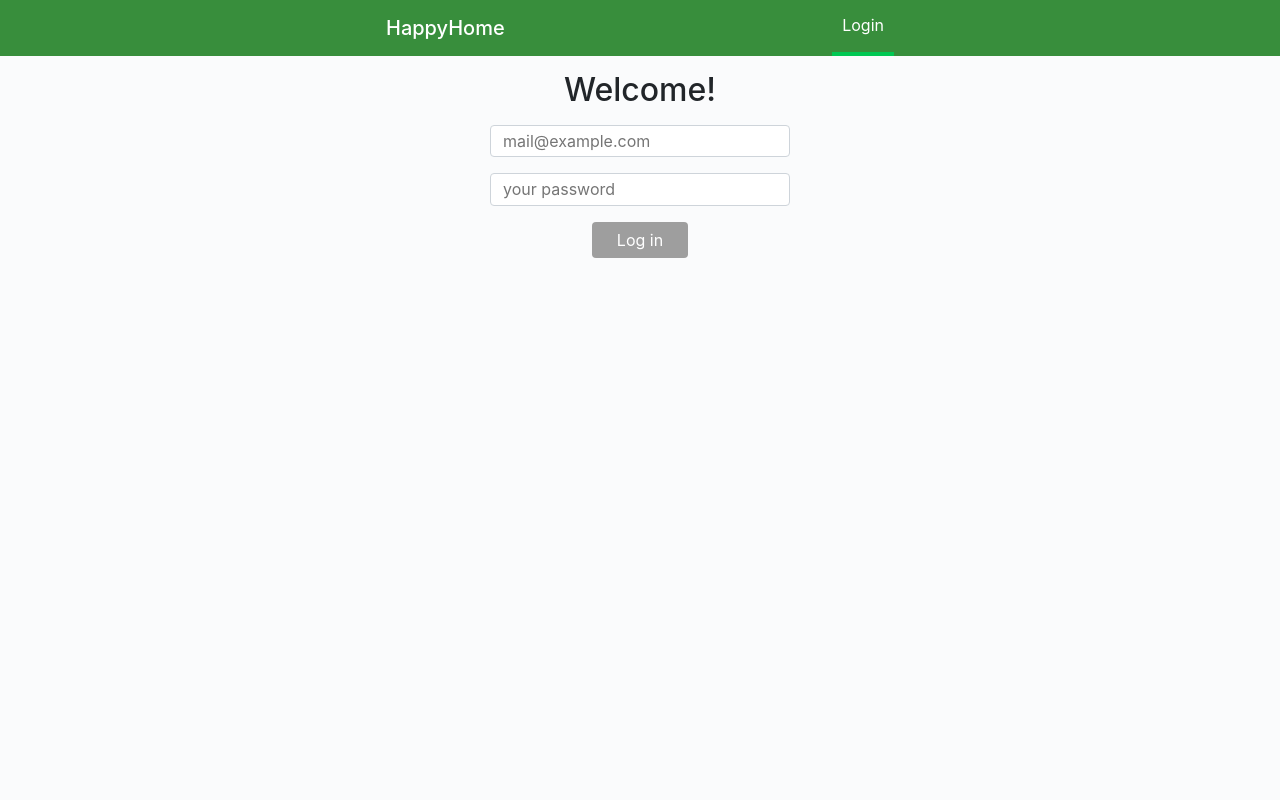
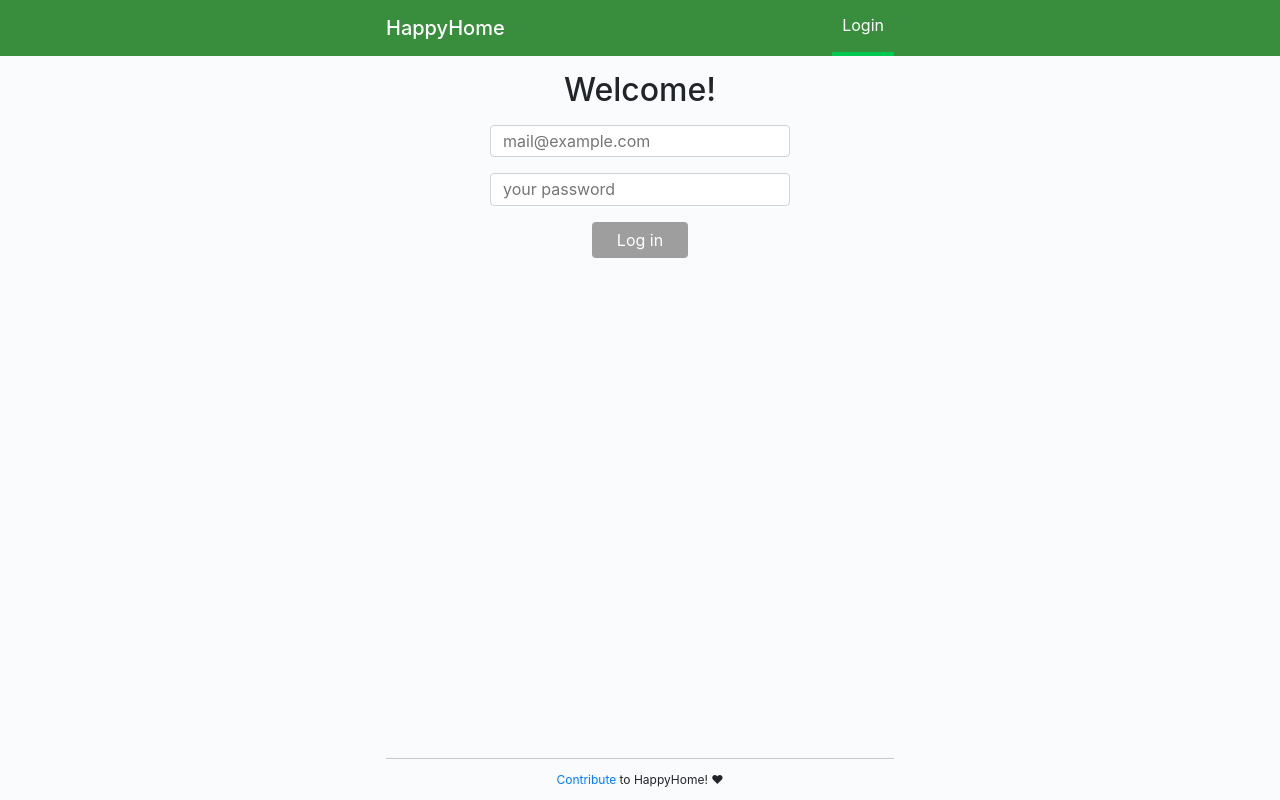
Before and after one commit to fransik/happyhome, a React (Create React App) app: page /auth in a window 1280 px wide. Built offline with nearby package versions, Linux system fonts and the light colour scheme; no server answers.

Commit message:
Frontend: Add a footer

```diff
--- a/src/components/Base.js
+++ b/src/components/Base.js
@@ -38,3 +38,12 @@ export const H3 = styled.h3`
   font-size: 1.25rem;
   ${headingStyle};
 `;
+
+export const A = styled.a`
+  color: #007bff;
+  text-decoration: none;
+  &:hover {
+    color: #0056b3;
+    text-decoration: underline;
+  }
+`;
--- /dev/null
+++ b/src/components/Footer.js
@@ -0,0 +1,41 @@
+import React from 'react';
+import styled from 'styled-components';
+
+import { Container, Devider, A } from './Base';
+
+const Wrapper = styled.footer`
+  position: absolute;
+  bottom: 0;
+  width: 100%;
+  height: 42px;
+  line-height: 41px;
+  font-size: 12px;
+`;
+
+const Content = styled(Container)`
+  padding: 0;
+`;
+
+const FDevider = styled(Devider)`
+  margin: 0 1rem;
+`;
+
+const Footer = () => (
+  <Wrapper>
+    <Content>
+      <FDevider />
+      <span role="img" aria-label="footer">
+        <A
+          href="https://github.com/fransik/happyhome"
+          target="_blank"
+          rel="noopener noreferrer"
+        >
+          Contribute
+        </A>{' '}
+        to HappyHome! ❤
+      </span>
+    </Content>
+  </Wrapper>
+);
+
+export default Footer;
--- a/src/containers/App.js
+++ b/src/containers/App.js
@@ -4,6 +4,7 @@ import { Route, Switch } from 'react-router-dom';
 import { checkAuth } from '../services/auth';
 import PrivateRoute from '../hoc/PrivateRoute';
 import Header from '../components/Header';
+import Footer from '../components/Footer';
 import { Container } from '../components/Base';
 import Logout from '../components/Logout';
 import Rota from './Rota';
@@ -34,6 +35,7 @@ export default class App extends Component {
             <PrivateRoute exact path="/" component={Rota} />
           </Switch>
         </Container>
+        <Footer />
       </AppContext.Provider>
     );
   }
--- a/src/index.css
+++ b/src/index.css
@@ -2,8 +2,14 @@
   box-sizing: border-box;
 }
 
+html {
+  position: relative;
+  min-height: 100%;
+}
+
 body {
   background-color: #fafbfc;
+  margin-bottom: 42px;
 }
 
 #root {
```
